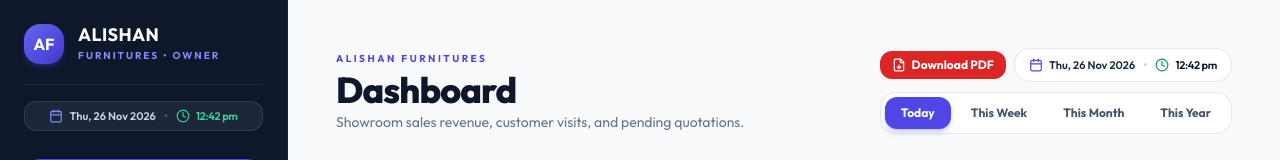
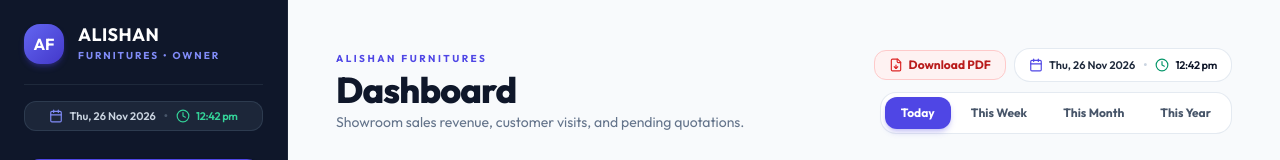
Before and after one commit to muzammilkittur789-es/Furniture-Retail-CRM, a Next.js app: page /admin in a window 1280 px wide. Both pictures are taken after a click on the button "Vikram Mehta (PIN: 1234)". Shown: the top 160 px of the page. Built offline with nearby package versions, Linux system fonts and the light colour scheme; no server answers; the database is empty.

Commit message:
fix(ui): tone down Download PDF button to a soft, refined crimson pill matching dashboard aesthetic

```diff
--- a/components/admin/admin-dashboard-client.tsx
+++ b/components/admin/admin-dashboard-client.tsx
@@ -182,10 +182,10 @@ export function AdminDashboardClient({ quotes, staffList = [] }: AdminDashboardC
             <button
               type="button"
               onClick={() => setIsExportModalOpen(true)}
-              className="inline-flex items-center gap-1.5 px-3 py-1.5 rounded-xl bg-red-600 hover:bg-red-700 text-white text-xs font-bold transition shadow-xs shadow-red-600/25 active:scale-95 shrink-0"
+              className="inline-flex items-center gap-1.5 px-3.5 py-1.5 rounded-xl bg-red-50 hover:bg-red-100/80 border border-red-200 text-red-700 hover:text-red-800 text-xs font-bold transition shadow-2xs active:scale-95 shrink-0"
               title="Download Custom Date Range PDF Report"
             >
-              <FileDown className="w-3.5 h-3.5 text-white" />
+              <FileDown className="w-3.5 h-3.5 text-red-600" />
               <span>Download PDF</span>
             </button>
             <LiveClock variant="button" showSeconds={false} className="self-start sm:self-auto" />
--- a/components/admin/export-report-modal.tsx
+++ b/components/admin/export-report-modal.tsx
@@ -528,7 +528,7 @@ export function ExportReportModal({
             type="button"
             disabled={isGenerating || !fromDate || !toDate}
             onClick={handleDownloadPdf}
-            className="flex-1 py-2.5 px-4 rounded-xl bg-red-600 hover:bg-red-700 text-white font-semibold sm:font-bold text-xs sm:text-sm shadow-sm hover:shadow-md shadow-red-600/20 active:scale-95 transition flex items-center justify-center gap-1.5 whitespace-nowrap disabled:opacity-50"
+            className="flex-1 py-2.5 px-4 rounded-xl bg-red-700 hover:bg-red-800 text-white font-semibold sm:font-bold text-xs sm:text-sm shadow-sm hover:shadow-md shadow-red-700/20 active:scale-95 transition flex items-center justify-center gap-1.5 whitespace-nowrap disabled:opacity-50"
           >
             {isGenerating ? (
               <>
```
